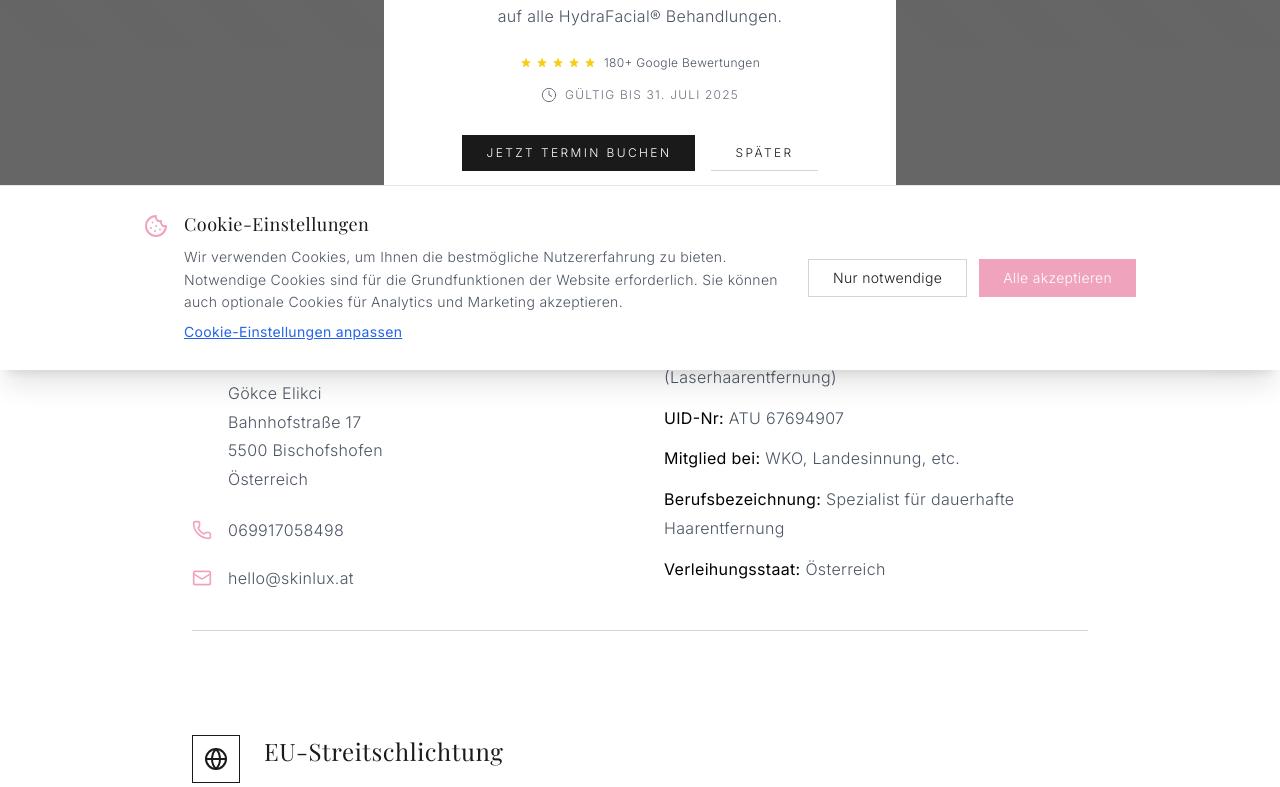
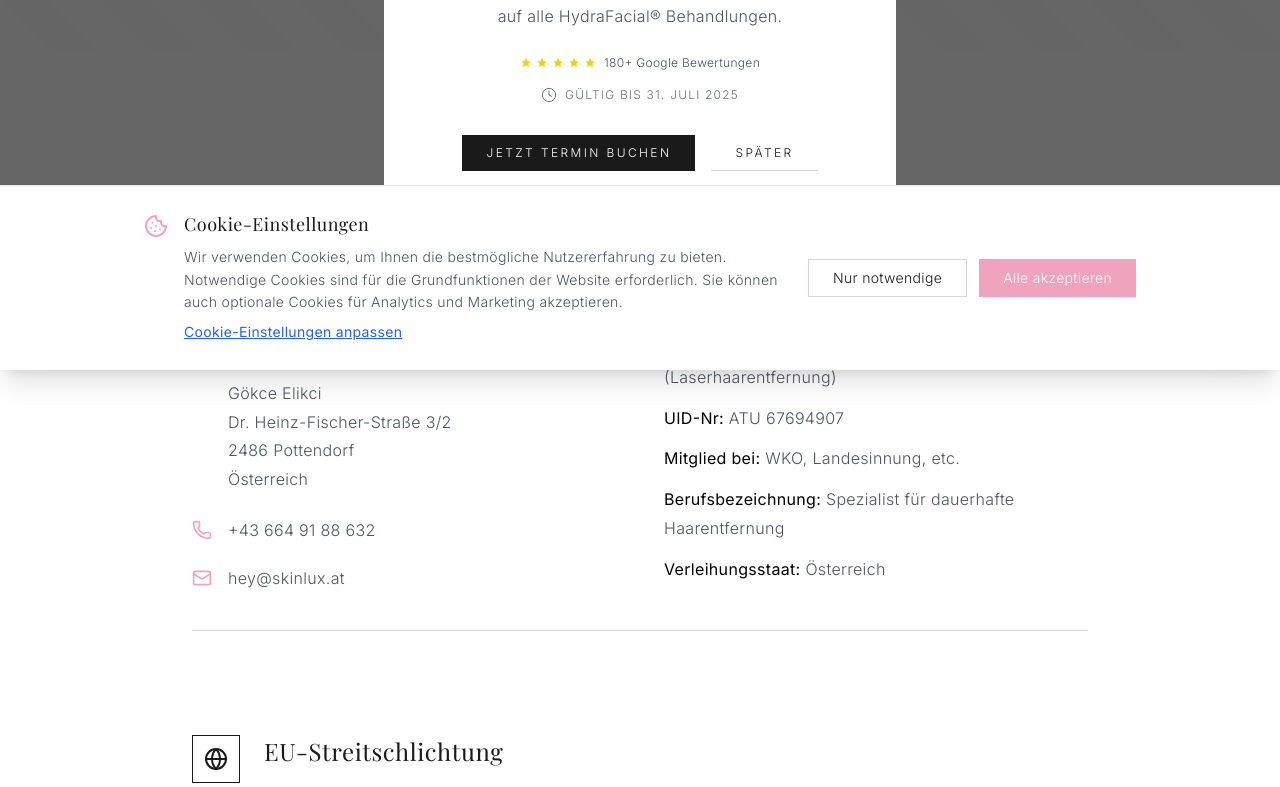
Before and after one commit to ElikciOlcay/skinlux-pottendorf, a Next.js app: page /impressum in a window 1280 px wide. Shown: the part 430-1217 px from the top of the page. Built offline with nearby package versions, Linux system fonts and the light colour scheme.

Commit message:
Update alle E-Mail-Adressen auf hey@skinlux.at und Kontaktdaten für Pottendorf

```diff
--- a/app/admin/page.tsx
+++ b/app/admin/page.tsx
@@ -97,7 +97,7 @@ export default function AdminLogin() {
                                 style={{ fontFamily: 'var(--font-inter)' }}
                                 value={email}
                                 onChange={e => setEmail(e.target.value)}
-                                placeholder="admin@skinlux.at"
+                                placeholder="hey@skinlux.at"
                                 required
                                 disabled={loading}
                             />
--- a/app/admin/vouchers/page.tsx
+++ b/app/admin/vouchers/page.tsx
@@ -830,7 +830,7 @@ export default function VouchersPage() {
                                             ? 'bg-slate-800 border-slate-700 text-white placeholder-slate-400'
                                             : 'bg-gray-50 border-gray-200 text-gray-900 placeholder-gray-400'
                                             } border`}
-                                        placeholder="z.B. hello@skinlux.at"
+                                        placeholder="z.B. hey@skinlux.at"
                                     />
                                 </div>
 
--- a/app/datenschutz/page.tsx
+++ b/app/datenschutz/page.tsx
@@ -104,7 +104,7 @@ export default function DatenschutzPage() {
                     <p>
                         Wenn Sie glauben, dass die Verarbeitung Ihrer Daten gegen das Datenschutzrecht verstößt
                         oder Ihre datenschutzrechtlichen Ansprüche sonst in einer Weise verletzt worden sind,
-                        können Sie sich bei uns (hello@skinlux.at) oder der Datenschutzbehörde beschweren.
+                        können Sie sich bei uns (hey@skinlux.at) oder der Datenschutzbehörde beschweren.
                     </p>
                 </>
             )
@@ -215,13 +215,13 @@ export default function DatenschutzPage() {
                                         <div className="space-y-2 font-light text-gray-600">
                                             <p className="font-medium text-black">Skinlux</p>
                                             <p>Gökce Elikci</p>
-                                            <p>Bahnhofstraße 17</p>
-                                            <p>5500 Bischofshofen, Österreich</p>
+                                            <p>Dr. Heinz-Fischer-Straße 3/2</p>
+                                            <p>2486 Pottendorf, Österreich</p>
                                             <p className="pt-2">
-                                                <strong className="text-black">E-Mail:</strong> hello@skinlux.at
+                                                <strong className="text-black">E-Mail:</strong> hey@skinlux.at
                                             </p>
                                             <p>
-                                                <strong className="text-black">Tel.:</strong> 069917058498
+                                                <strong className="text-black">Tel.:</strong> 0664 91 88 632
                                             </p>
                                         </div>
                                     </div>
--- a/app/impressum/page.tsx
+++ b/app/impressum/page.tsx
@@ -87,23 +87,23 @@ export default function ImpressumPage() {
                                                 <div className="font-light text-gray-600 text-sm md:text-base">
                                                     <p className="font-medium text-black mb-1">Skinlux</p>
                                                     <p>Gökce Elikci</p>
-                                                    <p>Bahnhofstraße 17</p>
-                                                    <p>5500 Bischofshofen</p>
+                                                    <p>Dr. Heinz-Fischer-Straße 3/2</p>
+                                                    <p>2486 Pottendorf</p>
                                                     <p>Österreich</p>
                                                 </div>
                                             </div>
 
                                             <div className="flex items-center gap-3 md:gap-4">
                                                 <Phone className="w-4 h-4 md:w-5 md:h-5" style={{ color: 'var(--color-secondary)' }} />
-                                                <a href="tel:069917058498" className="font-light text-gray-600 hover:text-black transition-colors text-sm md:text-base">
-                                                    069917058498
+                                                <a href="tel:+436649188632" className="font-light text-gray-600 hover:text-black transition-colors text-sm md:text-base">
+                                                    +43 664 91 88 632
                                                 </a>
                                             </div>
 
                                             <div className="flex items-center gap-3 md:gap-4">
                                                 <Mail className="w-4 h-4 md:w-5 md:h-5" style={{ color: 'var(--color-secondary)' }} />
-                                                <a href="mailto:hello@skinlux.at" className="font-light text-gray-600 hover:text-black transition-colors text-sm md:text-base">
-                                                    hello@skinlux.at
+                                                <a href="mailto:hey@skinlux.at" className="font-light text-gray-600 hover:text-black transition-colors text-sm md:text-base">
+                                                    hey@skinlux.at
                                                 </a>
                                             </div>
                                         </div>
--- a/app/kontakt/page.tsx
+++ b/app/kontakt/page.tsx
@@ -33,7 +33,7 @@ export default function Kontakt() {
                             <span>+43 664 91 88 632</span>
                             <span className="text-gray-300">|</span>
                             <Mail className="w-4 h-4" />
-                            <span>info@skinlux.at</span>
+                            <span>hey@skinlux.at</span>
                         </div>
                     </div>
                 </div>
```
